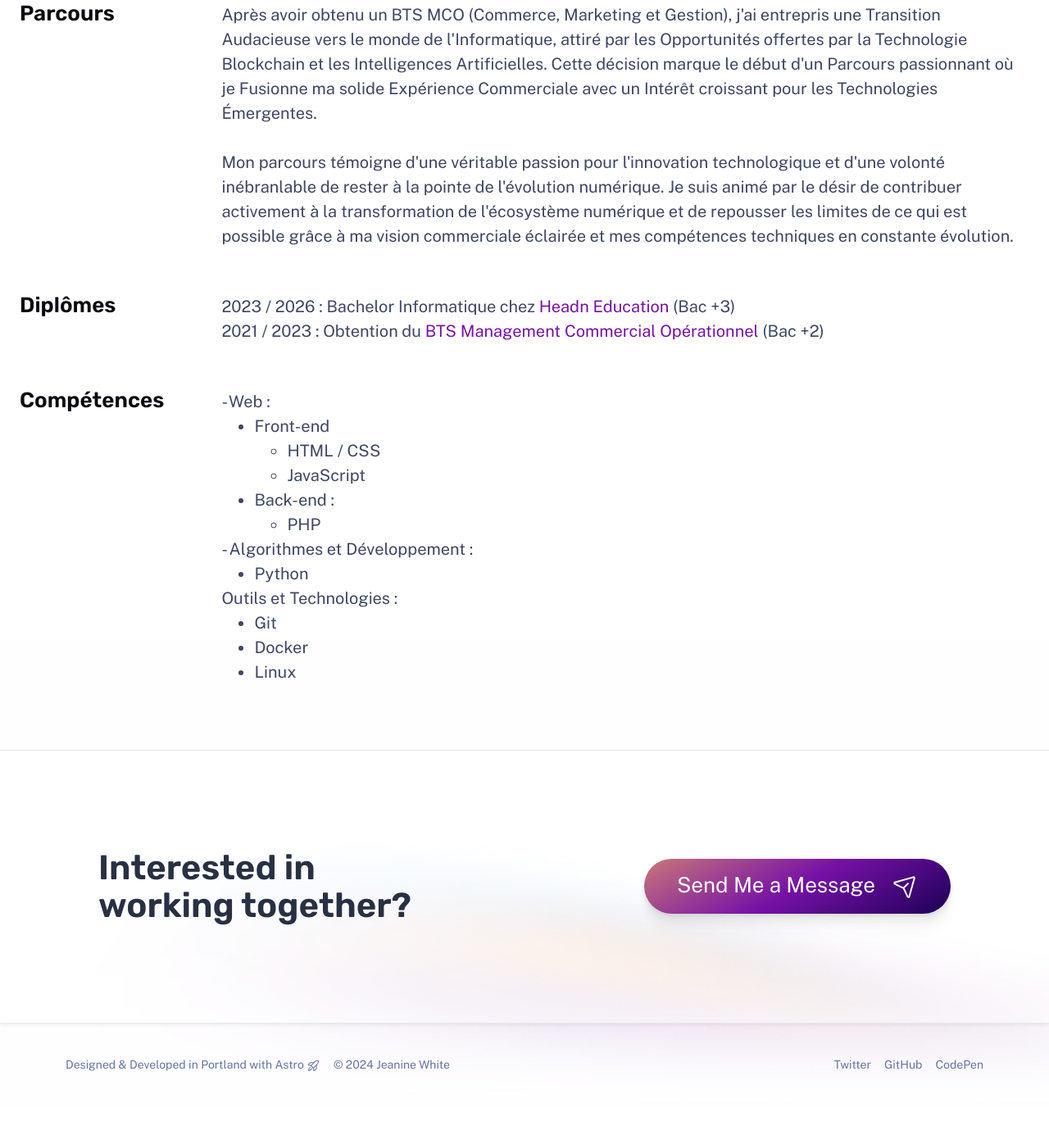
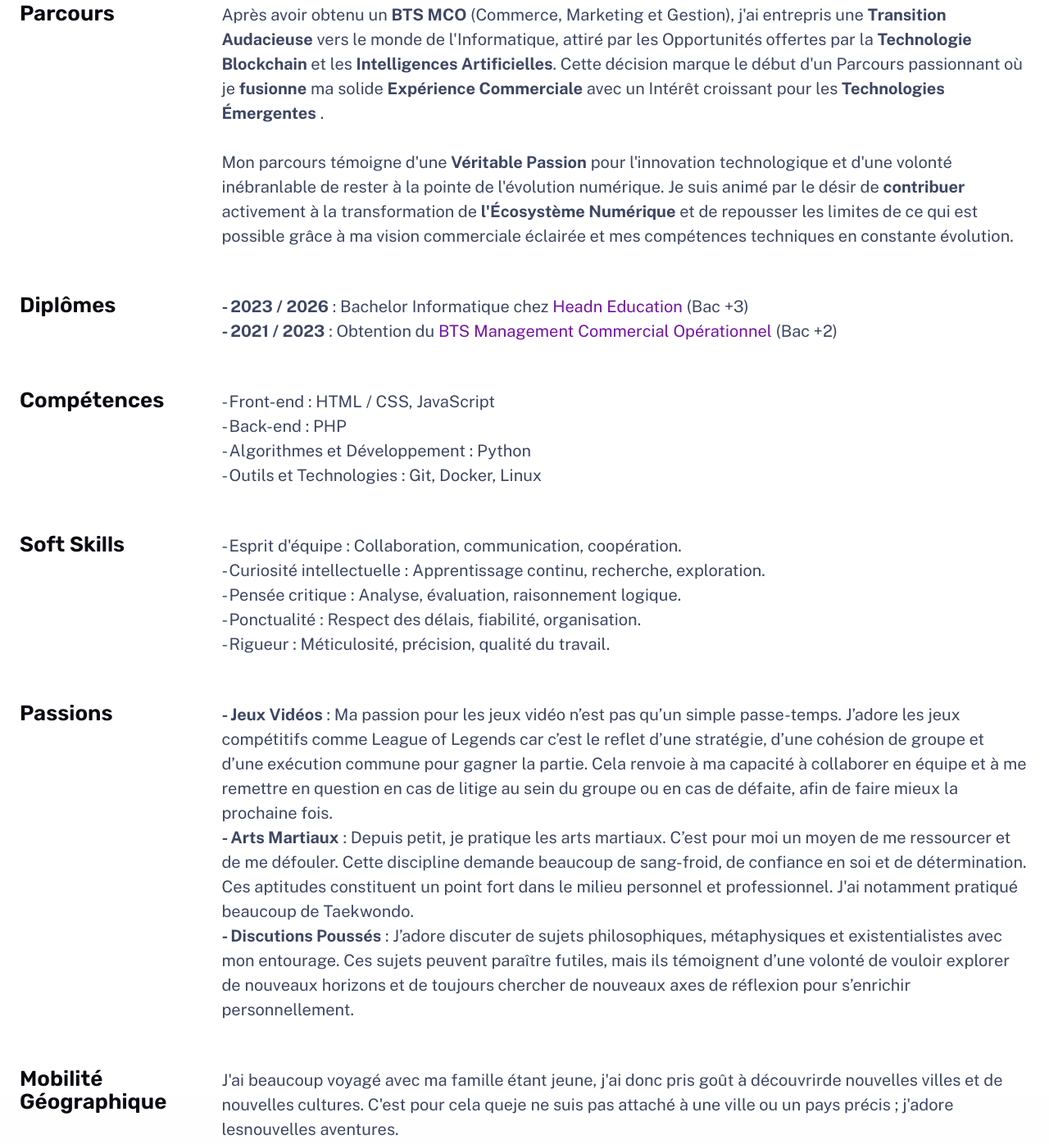
Before and after one commit to NovaStarmax/NovaStarmax.github.io, an Astro site: page /about in a window 1280 px wide. Shown: the part 898-2294 px from the top of the page at 82% size. Before the commit the page ends 2248 px from the top, so only its background shows below. Built offline with nearby package versions, Linux system fonts and the light colour scheme; Astro itself is replaced by a stand-in of ours.

Commit message:
Information est ok

```diff
--- a/src/components/ContactCTA.astro
+++ b/src/components/ContactCTA.astro
@@ -1,12 +1,12 @@
 ---
-import CallToAction from './CallToAction.astro';
-import Icon from './Icon.astro';
+import CallToAction from "./CallToAction.astro";
+import Icon from "./Icon.astro";
 ---
 
 <aside>
-	<h2>Interested in working together?</h2>
-	<CallToAction href="mailto:me@example.com">
-		Send Me a Message
+	<h2>Intéressé par mon profil ?</h2>
+	<CallToAction href="mailto:a.gobbe13@gmail.com">
+		Ecrivez-moi
 		<Icon icon="paper-plane-tilt" size="1.2em" />
 	</CallToAction>
 </aside>
--- a/src/components/Footer.astro
+++ b/src/components/Footer.astro
@@ -1,20 +1,19 @@
 ---
-import Icon from './Icon.astro';
+import Icon from "./Icon.astro";
 const currentYear = new Date().getFullYear();
 ---
 
 <footer>
 	<div class="group">
 		<p>
-			Designed & Developed in Portland with <a href="https://astro.build/">Astro</a>
+			Portefolio réalisé avec <a href="https://astro.build/">Astro</a>
 			<Icon icon="rocket-launch" size="1.2em" />
 		</p>
-		<p>&copy; {currentYear} Jeanine White</p>
+		<p>&copy; {currentYear} Antoine Gobbe</p>
 	</div>
 	<p class="socials">
-		<a href="https://twitter.com/me"> Twitter</a>
-		<a href="https://github.com/me"> GitHub</a>
-		<a href="https://codepen.io/me"> CodePen</a>
+		<a href="https://twitter.com/NovaStarmaxx"> Twitter</a>
+		<a href="https://github.com/NovaStarmax"> GitHub</a>
 	</p>
 </footer>
 <style>
--- a/src/pages/about.astro
+++ b/src/pages/about.astro
@@ -13,13 +13,13 @@ import Hero from "../components/Hero.astro";
 		<main class="wrapper about">
 			<Hero
 				title="Qui suis-je ?"
-				tagline="Vous découvrirez ici plus d'informations concernant mon parcours, mes formations et mes compétences."
+				tagline="Vous découvrirez ici plus d'informations concernant mon parcours, mes compétences ou encore ma personnalité."
 			>
 				<img
 					width="1553"
 					height="873"
 					src="/assets/at-work.jpg"
-					alt="Jeanine White at work with a colleague"
+					alt="Photo d'Antoine"
 				/>
 			</Hero>
 
@@ -27,25 +27,32 @@ import Hero from "../components/Hero.astro";
 				<h2 class="section-title">Parcours</h2>
 				<div class="content">
 					<p>
-						Après avoir obtenu un BTS MCO (Commerce, Marketing et
-						Gestion), j'ai entrepris une Transition Audacieuse vers
-						le monde de l'Informatique, attiré par les Opportunités
-						offertes par la Technologie Blockchain et les
-						Intelligences Artificielles. Cette décision marque le
-						début d'un Parcours passionnant où je Fusionne ma solide
-						Expérience Commerciale avec un Intérêt croissant pour
-						les Technologies Émergentes.
+						Après avoir obtenu un <strong>BTS MCO</strong> (Commerce,
+						Marketing et Gestion), j'ai entrepris une <strong
+							>Transition Audacieuse</strong
+						>
+						vers le monde de l'Informatique, attiré par les Opportunités
+						offertes par la <strong>Technologie Blockchain</strong> et
+						les <strong>Intelligences Artificielles</strong>. Cette
+						décision marque le début d'un Parcours passionnant où je
+						<strong>fusionne</strong> ma solide <strong
+							>Expérience Commerciale</strong
+						> avec un Intérêt croissant pour les <strong
+							>Technologies Émergentes</strong
+						> .
 					</p>
 					<br />
 					<p>
-						Mon parcours témoigne d'une véritable passion pour
-						l'innovation technologique et d'une volonté inébranlable
-						de rester à la pointe de l'évolution numérique. Je suis
-						animé par le désir de contribuer activement à la
-						transformation de l'écosystème numérique et de repousser
-						les limites de ce qui est possible grâce à ma vision
-						commerciale éclairée et mes compétences techniques en
-						constante évolution.
+						Mon parcours témoigne d'une <strong
+							>Véritable Passion</strong
+						> pour l'innovation technologique et d'une volonté inébranlable
+						de rester à la pointe de l'évolution numérique. Je suis animé
+						par le désir de <strong>contribuer</strong> activement à
+						la transformation de <strong
+							>l'Écosystème Numérique</strong
+						> et de repousser les limites de ce qui est possible grâce
+						à ma vision commerciale éclairée et mes compétences techniques
+						en constante évolution.
 					</p>
 				</div>
 			</section>
@@ -53,13 +60,14 @@ import Hero from "../components/Hero.astro";
 				<h2 class="section-title">Diplômes</h2>
 				<div class="content">
 					<p>
-						2023 / 2026 : Bachelor Informatique chez <a
+						<strong>- 2023 / 2026</strong> : Bachelor Informatique chez
+						<a
 							href="https://education.headn.fr/formation/bachelor-web-3"
 							>Headn Education</a
 						> (Bac +3)
 					</p>
 					<p>
-						2021 / 2023 : Obtention du <a
+						<strong>- 2021 / 2023</strong> : Obtention du <a
 							href="https://www.perrimond.eu/bts-mco-marseille/"
 							>BTS Management Commercial Opérationnel</a
 						> (Bac +2)
@@ -69,28 +77,77 @@ import Hero from "../components/Hero.astro";
 			<section>
 				<h2 class="section-title">Compétences</h2>
 				<div class="content">
-					<p>- Web :</p>
-					<ul>
-						<li>Front-end</li>
-						<ul>
-							<li>HTML / CSS</li>
-							<li>JavaScript</li>
-						</ul>
-						<li>Back-end :</li>
-						<ul>
-							<li>PHP</li>
-						</ul>
-					</ul>
-					<p>- Algorithmes et Développement :</p>
-					<ul>
-						<li>Python</li>
-					</ul>
-					<p>Outils et Technologies :</p>
-					<ul>
-						<li>Git</li>
-						<li>Docker</li>
-						<li>Linux</li>
-					</ul>
+					<p>- Front-end : HTML / CSS, JavaScript</p>
+					<p>- Back-end : PHP</p>
+					<p>- Algorithmes et Développement : Python</p>
+					<p>- Outils et Technologies : Git, Docker, Linux</p>
+				</div>
+			</section>
+			<section>
+				<h2 class="section-title">Soft Skills</h2>
+				<div class="content">
+					<p>
+						- Esprit d'équipe : Collaboration, communication,
+						coopération.
+					</p>
+					<p>
+						- Curiosité intellectuelle : Apprentissage continu,
+						recherche, exploration.
+					</p>
+					<p>
+						- Pensée critique : Analyse, évaluation, raisonnement
+						logique.
+					</p>
+					<p>
+						- Ponctualité : Respect des délais, fiabilité,
+						organisation.
+					</p>
+					<p>
+						- Rigueur : Méticulosité, précision, qualité du travail.
+					</p>
+				</div>
+			</section>
+			<section>
+				<h2 class="section-title">Passions</h2>
+				<div class="content">
+					<p>
+						<strong>- Jeux Vidéos</strong> : Ma passion pour les jeux
+						vidéo n’est pas qu’un simple passe-temps. J’adore les jeux
+						compétitifs comme League of Legends car c’est le reflet d’une
+						stratégie, d’une cohésion de groupe et d’une exécution commune
+						pour gagner la partie. Cela renvoie à ma capacité à collaborer
+						en équipe et à me remettre en question en cas de litige au
+						sein du groupe ou en cas de défaite, afin de faire mieux
+						la prochaine fois.
+					</p>
+					<p>
+						<strong>- Arts Martiaux</strong> : Depuis petit, je pratique
+						les arts martiaux. C’est pour moi un moyen de me ressourcer
+						et de me défouler. Cette discipline demande beaucoup de sang-froid,
+						de confiance en soi et de détermination. Ces aptitudes constituent
+						un point fort dans le milieu personnel et professionnel.
+						J'ai notamment pratiqué beaucoup de Taekwondo.
+					</p>
+					<p>
+						<strong>- Discutions Poussés</strong> : J’adore discuter
+						de sujets philosophiques, métaphysiques et existentialistes
+						avec mon entourage. Ces sujets peuvent paraître futiles,
+						mais ils témoignent d’une volonté de vouloir explorer de
+						nouveaux horizons et de toujours chercher de nouveaux axes
+						de réflexion pour s’enrichir personnellement.
+					</p>
+				</div>
+			</section>
+			<section>
+				<h2 class="section-title">Mobilité Géographique</h2>
+				<div class="content">
+					<p>
+						J'ai beaucoup voyagé avec ma famille étant jeune, j'ai
+						donc pris goût à découvrirde nouvelles villes et de
+						nouvelles cultures. C'est pour cela queje ne suis pas
+						attaché à une ville ou un pays précis ; j'adore
+						lesnouvelles aventures.
+					</p>
 				</div>
 			</section>
 		</main>
```
Also changed, not shown: src/pages/work.astro (+12 -12 lines).
